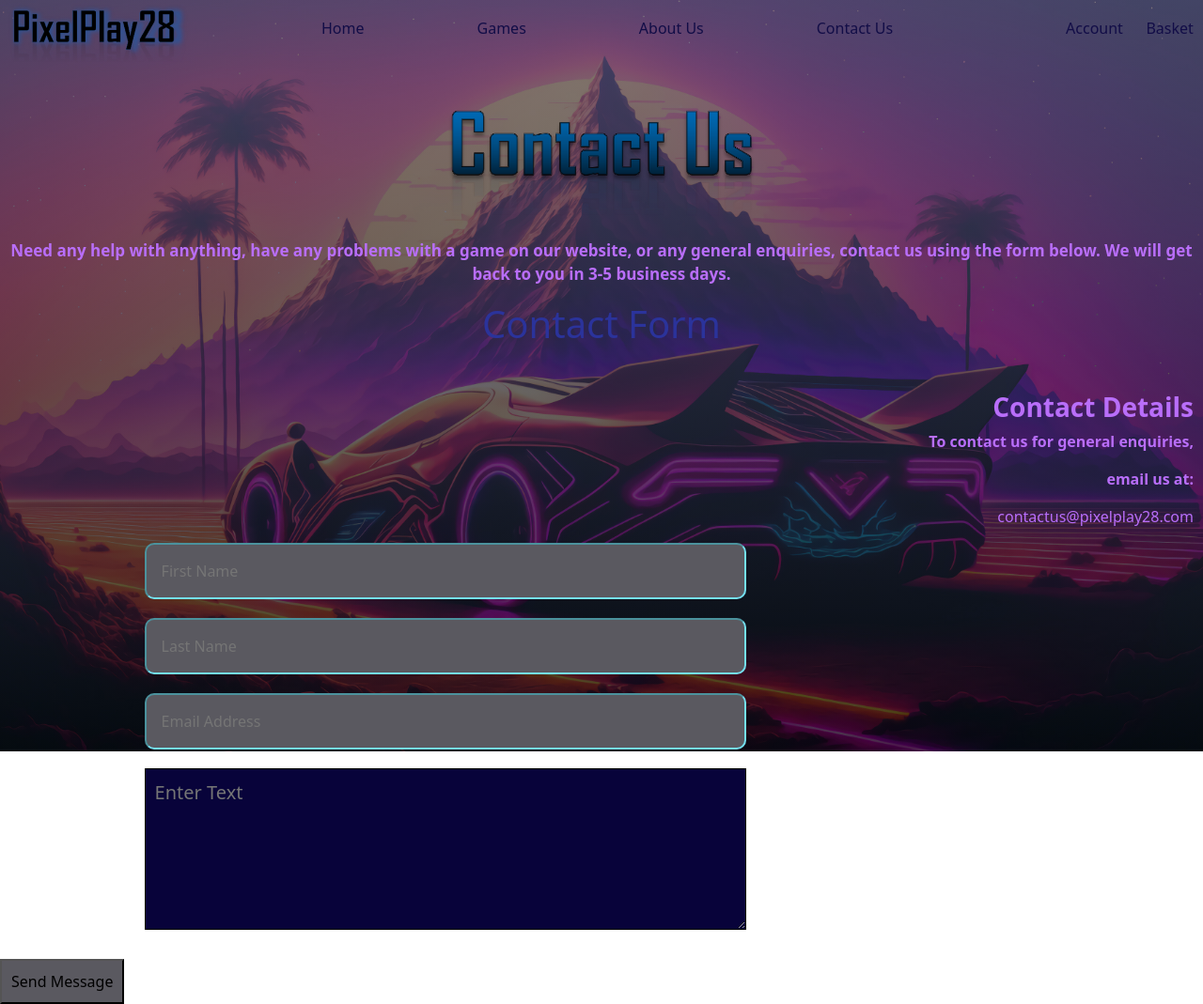
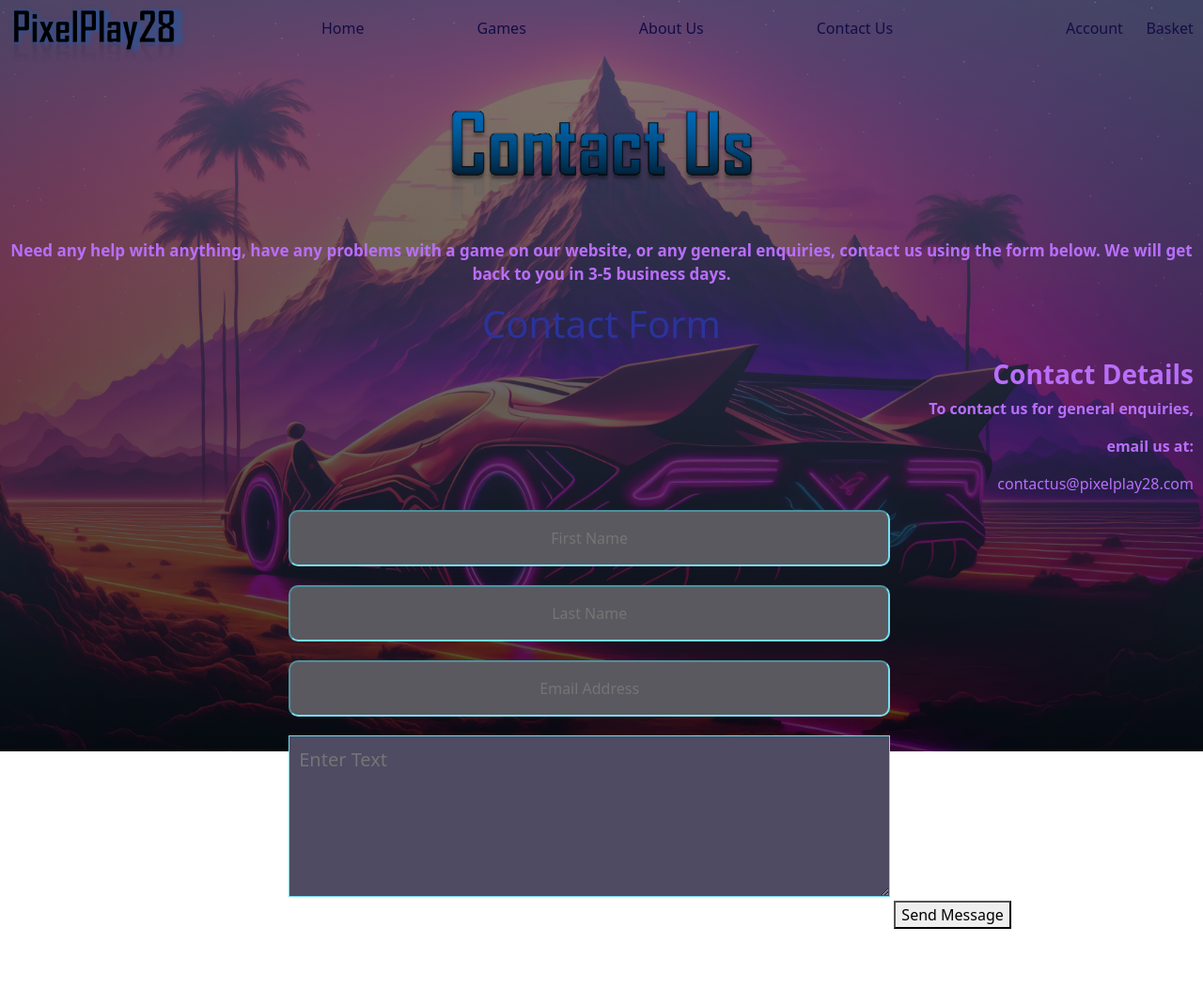
Before and after one commit to Laurynlau/Team28GitHub, a PHP site: page /contactus.html in a window 1280 px wide. Shown: the whole page at 94% size. After the commit the page ends 989 px from the top, so only its background shows below. Run offline with PHP 8.4, Linux system fonts and the light colour scheme.

Commit message:
Update ContactUsStyleSheet.css

```diff
--- a/ContactUs/ContactUsStyleSheet.css
+++ b/ContactUs/ContactUsStyleSheet.css
@@ -4,6 +4,7 @@
     background-image: linear-gradient(rgba(80, 80, 113, 0.7), rgba(0,0,0,0.7)),url(sportscar.jpg);
     background-position: center;
     background-size: cover;
+    background-attachment:initial;
 
 }
 
@@ -103,27 +104,29 @@
 
 .contactform h1{
     color:rgb(43, 51, 155);
-    padding-bottom: 40px;
+    padding-bottom: 5px;
     text-align: center;
 }
 
 .contactform input{
     background-color: rgb(90, 89, 96);
     width: 50%;
-    margin-left: 12%;
+    margin-left: 24%;
     padding: 16px 16px;
     border-radius: 10px;
     border-color: rgb(116, 224, 241);
     margin-bottom: 20px;
+    text-align: center;
+
 }
 
 .contactform textarea{
-    background-color:rgb(8, 3, 58);
+    background-color: rgb(78, 75, 99);
     width: 50%;
-    margin-left: 12%;
+    margin-left: 24%;
     font-size:20px;
     padding: 10px;
-    border-color: rgb(0,0,0);
+    border-color: rgb(116, 224, 241);
     margin-bottom: 25px;
 }
 
@@ -139,16 +142,15 @@ textarea:focus-within{
     border-width: 3px;
 }
 
-button{
-    background-color: rgb(90, 89, 96);
-    border-radius: 20px;
-    border-color: rgb(0,0,0);
-    font-size: 22px;
-    padding: 10px 10px;
+.button button{
+    background-color: rgb(139, 139, 139);
+    width: 20%;
+    margin-left: 40%;
+    font-size:20px;
+    padding: 10px;
+    border-color: rgb(67, 176, 193);
+    margin-bottom: 25px;
     text-align: center;
-    display:flex;
-    margin:auto;
-
 }
 
 button:hover{
```
